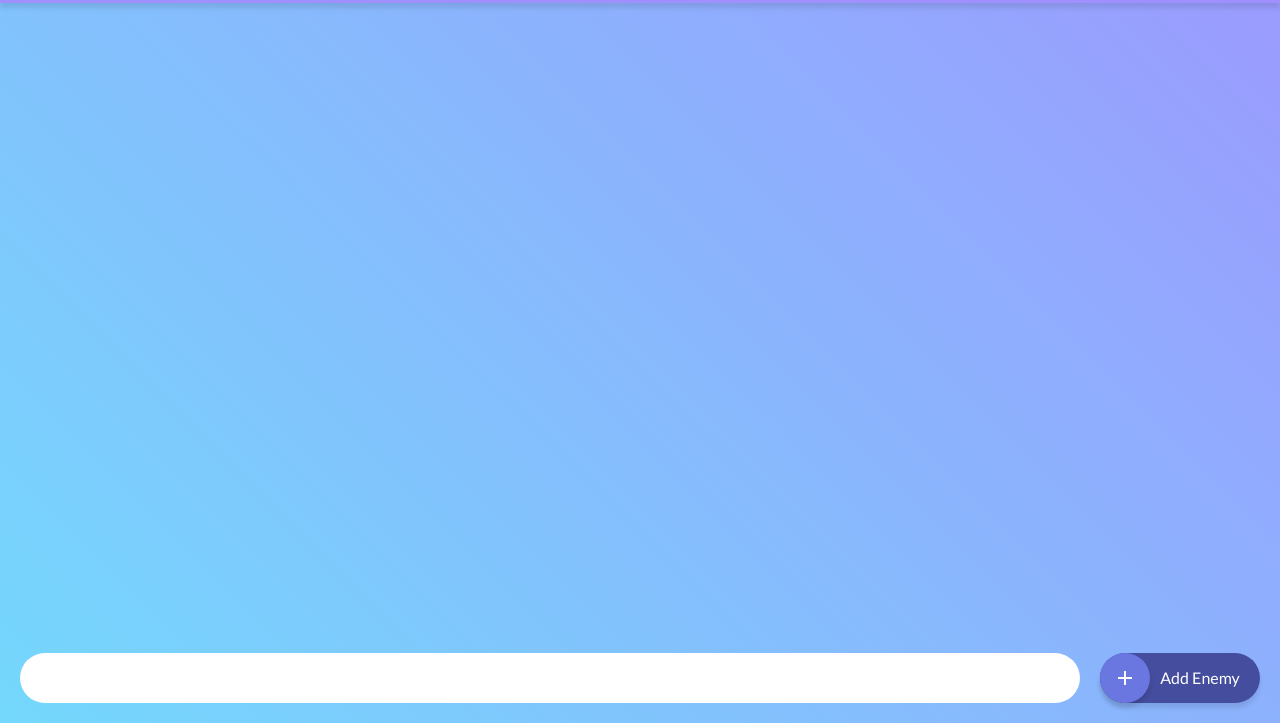
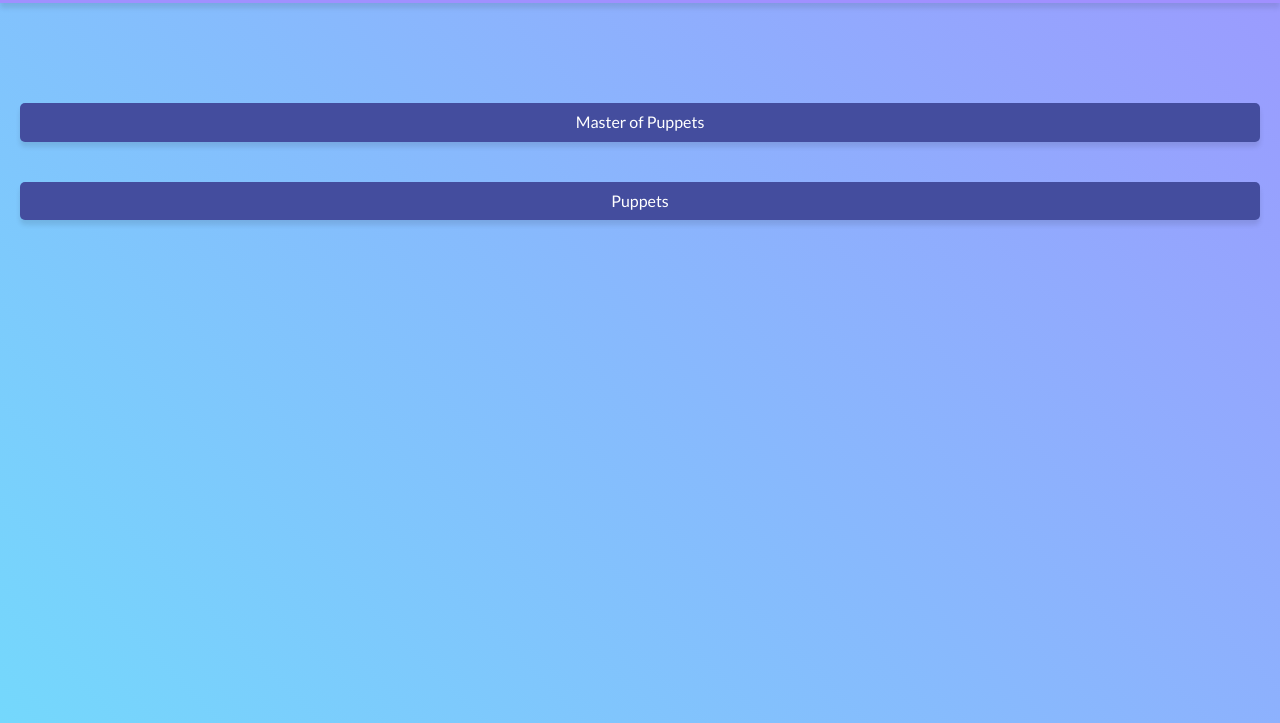
Before and after one commit to MuscularMustache/damage-tracker, a React app: page / in a window 1280 px wide. Shown: the part 77-800 px from the top of the page. Built offline with nearby package versions, Linux system fonts and the light colour scheme.

Commit message:
Add in routing for different sections

```diff
--- a/package.json
+++ b/package.json
@@ -7,6 +7,7 @@
     "node-sass": "^4.12.0",
     "react": "^16.9.0",
     "react-dom": "^16.9.0",
+    "react-router-dom": "^5.0.1",
     "react-scripts": "3.1.1"
   },
   "scripts": {
--- a/src/components/App.js
+++ b/src/components/App.js
@@ -1,12 +1,11 @@
 import React from 'react';
 import Header from './Header';
-import EnemyList from './EnemyList';
 
-const App = () => {
+const App = props => {
 	return (
 		<div>
 			<Header />
-			<EnemyList />
+			{props.children}
 		</div>
 	);
 }
--- /dev/null
+++ b/src/components/Dm.js
@@ -0,0 +1,9 @@
+import React from 'react';
+
+const Dm = () => {
+	return (
+		<h2>Dm PAGE</h2>
+	);
+}
+
+export default Dm;
--- a/src/components/Header.js
+++ b/src/components/Header.js
@@ -1,10 +1,11 @@
 import React from 'react';
+import { BrowserRouter as Router, Link } from "react-router-dom";
 import '../styles/header.scss';
 
 const Header = () => {
 	return (
 		<header className="app-header">
-			<h2>Damage Tracker</h2>
+				<h2><Link to="/">Damage Tracker</Link></h2>
 		</header>
 	);
 }
--- /dev/null
+++ b/src/components/LandingPage.js
@@ -0,0 +1,14 @@
+import React from 'react';
+import { Link } from "react-router-dom";
+import '../styles/landingpage.scss';
+
+const LandingPage = () => {
+	return (
+		<div>
+			<Link className="link-button" to="/dm">Master of Puppets</Link>
+			<Link className="link-button" to="/player">Puppets</Link>
+		</div>
+	);
+}
+
+export default LandingPage;
--- a/src/index.js
+++ b/src/index.js
@@ -1,7 +1,21 @@
 import React from 'react';
 import ReactDOM from 'react-dom';
+import { BrowserRouter as Router, Route, Link } from "react-router-dom";
 
 import App from './components/App';
+import EnemyList from './components/EnemyList';
+import LandingPage from './components/LandingPage';
+import Dm from './components/Dm';
 import './styles/index.scss';
 
-ReactDOM.render(<App />, document.querySelector('#root'));
+const Root = () => (
+  <Router>
+    <App>
+      <Route path="/" exact component={LandingPage} />
+      <Route path="/player" exact component={EnemyList} />
+      <Route path="/dm" exact component={Dm} />
+    </App>
+  </Router>
+);
+
+ReactDOM.render(<Root />, document.querySelector('#root'));
--- a/src/styles/header.scss
+++ b/src/styles/header.scss
@@ -8,5 +8,9 @@
   	margin: 0;
   	padding: 20px;
   	box-shadow: $shadow;
+    a {
+      color: black;
+      text-decoration: none;
+    }
   }
 }
--- /dev/null
+++ b/src/styles/landingpage.scss
@@ -0,0 +1,18 @@
+@import 'variables';
+
+.link-button {
+  &:first-of-type {
+    margin-top: 100px;
+  }
+  background: $darker-purple;
+  border-radius: 5px;
+  box-shadow: $shadow;
+  box-sizing: border-box;
+  color: white;
+  display: block;
+  margin: 40px 20px;
+  padding: 10px;
+  text-align: center;
+  text-decoration: none;
+  width: calc(100% - 40px);
+}
```
Also changed, not shown: 1 other file.
